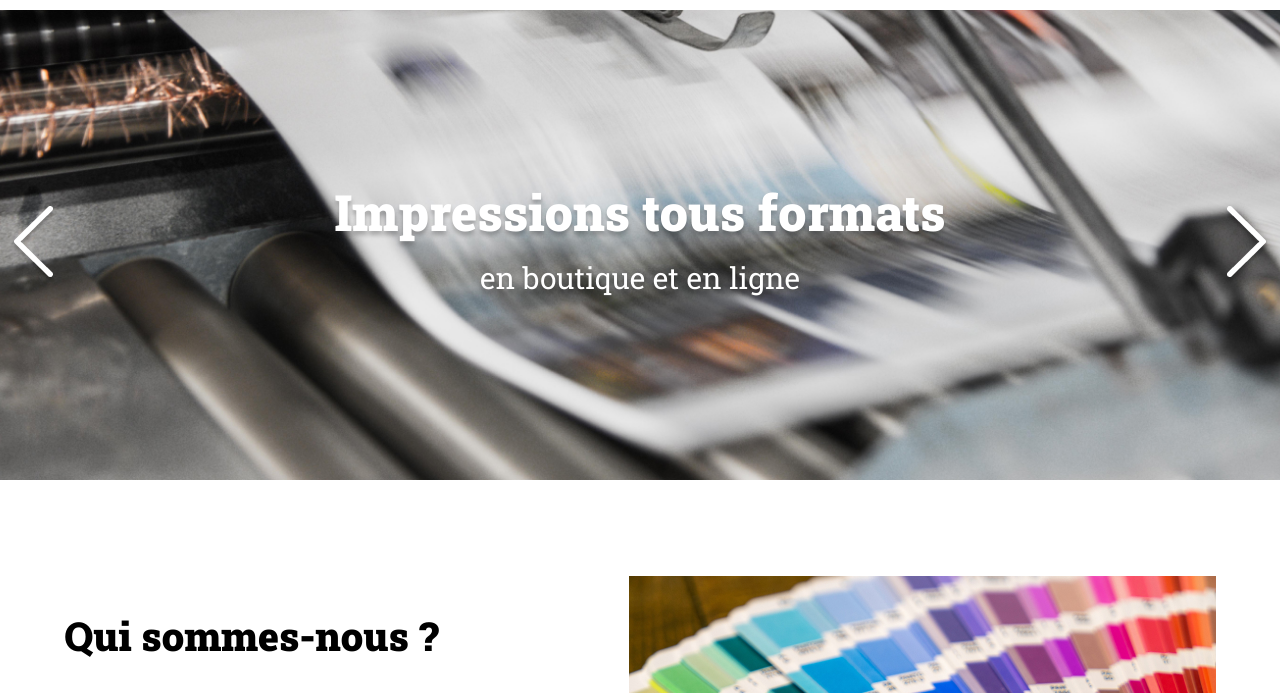
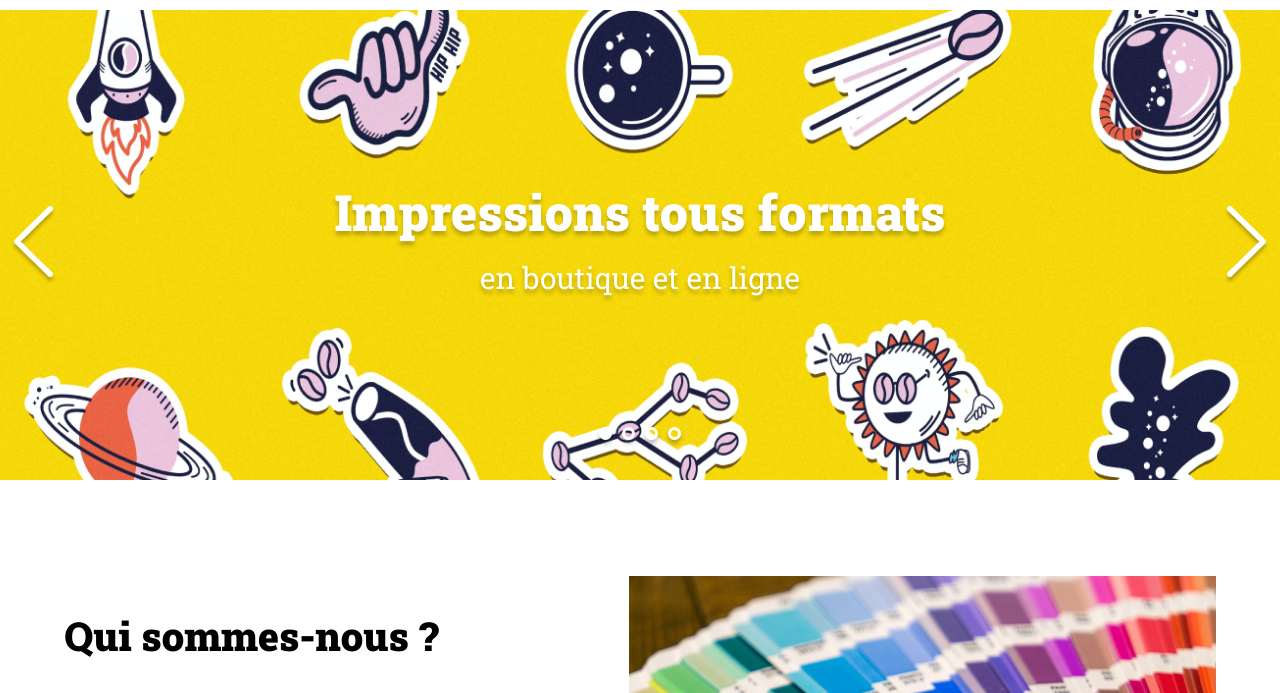
Before and after one commit to KRotide/Projet_5, a plain HTML site: page index.html in a window 1280 px wide. Shown: the part 91-784 px from the top of the page. Drawn offline with Linux system fonts and the light colour scheme.

Commit message:
Ajout des bullet points au slider

```diff
--- a/assets/style.css
+++ b/assets/style.css
@@ -136,6 +136,9 @@ header {
 .dots {
 	position: absolute;
 	bottom: 40px;
+	display: flex;
+}
+.ul-dots {
 	display: flex;
 }
 .dot {
--- a/index.html
+++ b/index.html
@@ -8,7 +8,7 @@
 	<link rel="preconnect" href="https://fonts.googleapis.com">
 	<link rel="preconnect" href="https://fonts.gstatic.com" crossorigin>
 	<link href="https://fonts.googleapis.com/css2?family=Roboto:wght@400;700&family=Roboto+Slab:wght@400;900&display=swap" rel="stylesheet">
-	<script type="module" src="./assets/script.js"></script>
+	<script src="./assets/script.js"></script>
 </head>
 <body>
 <header class="container">
@@ -20,10 +20,19 @@
 <main>
 	<div id="banner">
 		<img class="banner-img" src="./assets/images/slideshow/slide1.jpg" alt="Banner Print-it">
+		<img class="banner-img" src="./assets/images/slideshow/slide2.jpg" alt="Banner Print-it-2">
+		<img class="banner-img" src="./assets/images/slideshow/slide3.jpg" alt="Banner Print-it-3">
+		<img class="banner-img" src="./assets/images/slideshow/slide4.png" alt="Banner Print-it-4">
 		<img class="arrow arrow_left" src="./assets/images/arrow_left.png" alt="arrow_left">
 		<img class="arrow arrow_right" src="./assets/images/arrow_right.png" alt="arrow-right">
 		<p>Impressions tous formats <span>en boutique et en ligne</span></p>
 		<div class="dots">
+			<ul class="ul-dots">
+				<li class="dot dot_selected"></li>
+				<li class="dot"></li>
+				<li class="dot"></li>
+				<li class="dot"></li>
+			</ul>
 		</div>
 	</div>
 	<section id="about-us" class="container">
```
